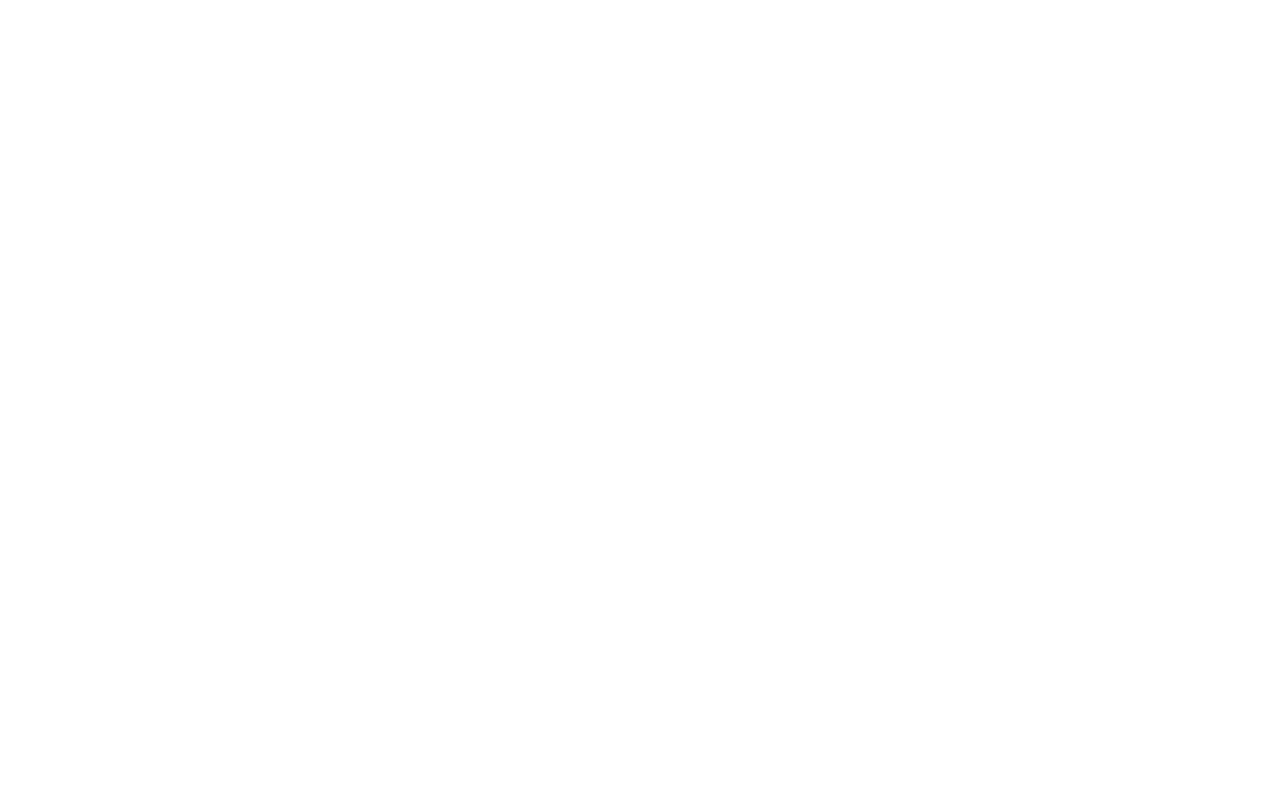
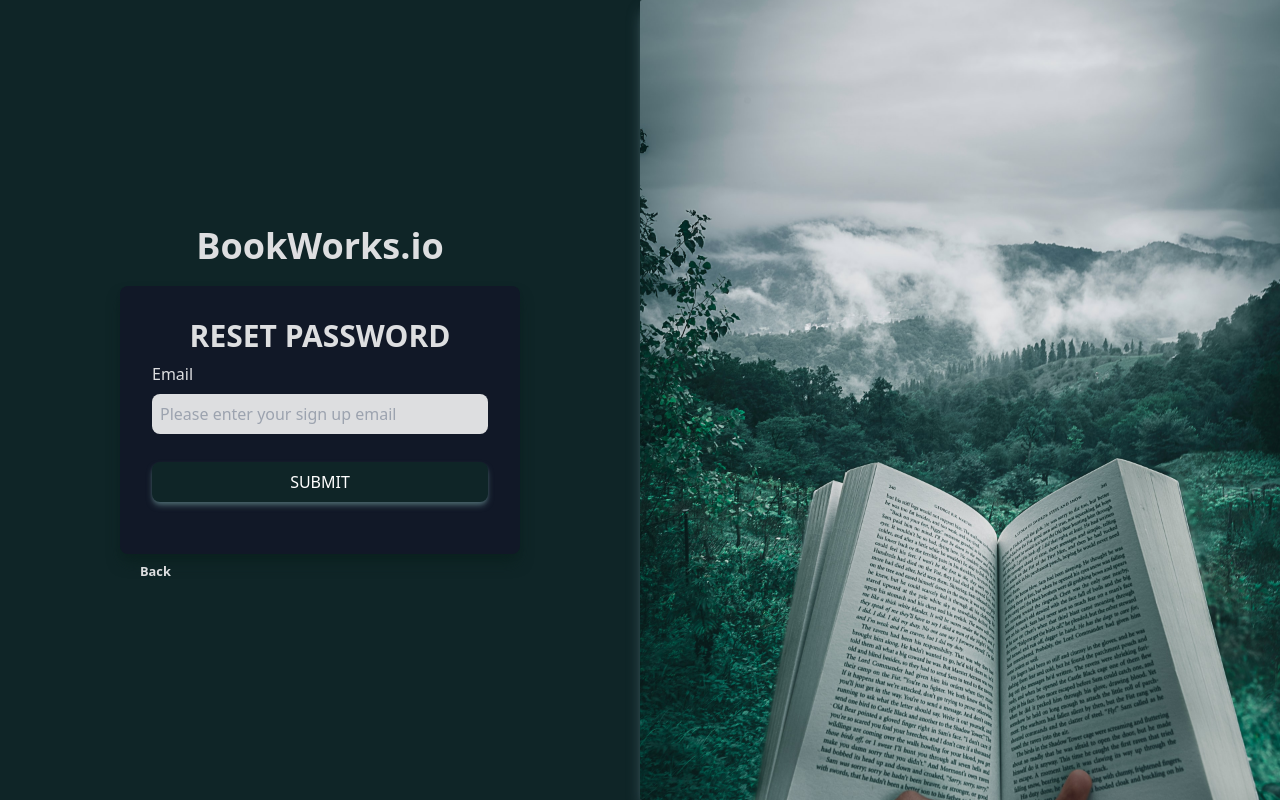
Before and after one commit to HughesSeanKyle/project-three-top-library, a React (Create React App) app: page /auth/forgot-password in a window 1280 px wide. Before the commit this address had no page. Built offline with nearby package versions, Linux system fonts and the light colour scheme.

Commit message:
Forgot password page

```diff
--- a/src/App.js
+++ b/src/App.js
@@ -3,6 +3,7 @@
 import { BrowserRouter, Route, Routes, Redirect } from 'react-router-dom';
 import SignIn from './pages/SignIn';
 import SignUp from './pages/SignUp';
+import ForgotPassword from './pages/ForgotPassword';
 
 function App() {
 	return (
@@ -10,6 +11,8 @@
 			<Routes>
 				<Route path={'/auth/signin'} element={<SignIn />} />
 				<Route path={'/auth/signup'} element={<SignUp />} />
+				<Route path={'/auth/forgot-password'} element={<ForgotPassword />} />
+
 				<Route path={'/'} element={<SignIn />} />
 			</Routes>
 		</BrowserRouter>
--- a/src/index.css
+++ b/src/index.css
@@ -1,6 +1,14 @@
 @tailwind base;
 @tailwind components;
 @tailwind utilities;
+
+.signup-heading {
+	padding-top: 50px;
+}
+
+.signup-form {
+	margin-top: 15px;
+}
 
 @media (max-width: 480px) {
 	.form-padding {
@@ -34,4 +42,12 @@
 	.mobile-width-reset {
 		width: 95%;
 	}
+
+	.signup-heading {
+		padding-top: 0px;
+	}
+
+	.signup-form {
+		margin-top: 9px;
+	}
 }
--- /dev/null
+++ b/src/pages/ForgotPassword.js
@@ -0,0 +1,47 @@
+import React, { useState, useEffect } from 'react';
+import { Link } from 'react-router-dom';
+import signUpImage from '../assets/images/signup-image.jpg';
+
+const ForgotPassword = () => {
+	return (
+		<div className="bg-custom-green grid xl:grid-cols-2 lg:grid-cols-2 md:grid-cols-1 h-screen w-full">
+			<div className="flex flex-col justify-center content-center items-center form-padding image-bg-mobile-only dark-layer">
+				<h2 className="text-4xl text-custom-white font-bold text-center my-5  mobile-z-index">
+					BookWorks.io
+				</h2>
+				<form className="max-w-[400px] w-full mx-auto rounded-lg shadow-lg shadow-custom-black bg-gray-900 p-8 px-8 mobile-z-index">
+					<h2 className="text-3xl text-custom-white font-bold text-center">
+						RESET PASSWORD
+					</h2>
+					<div className="flex flex-col text-custom-white py-2">
+						<label>Email</label>
+						<input
+							className="rounded-lg bg-custom-white mt-2 p-2 focus:border-blue-900 focus:outline-none focus:ring focus:ring-custom-gray"
+							type="email"
+							placeholder="Please enter your sign up email"
+						/>
+					</div>
+					<button className="w-full my-5 py-2 bg-custom-green shadow-md shadow-custom-gray text-white font-light rounded-lg hover:shadow-md hover:shadow-custom-white hover:bg-custom-green-500">
+						SUBMIT
+					</button>
+				</form>
+				<div className="max-w-[360px] flex flex-wrap mt-1 mb-3 relative w-2/3 mobile-width-reset text-custom-white font-semibold">
+					<div className="w-1/2">
+						<Link to="/auth/signin">
+							<small>Back</small>
+						</Link>
+					</div>
+				</div>
+			</div>
+			<div className="hidden lg:block shadow-lg inset-0 rounded-l-lg shadow-lg shadow-custom-gray">
+				<img
+					className="rounded-l-sm w-full h-screen object-cover"
+					src={signUpImage}
+					alt=""
+				/>
+			</div>
+		</div>
+	);
+};
+
+export default ForgotPassword;
--- a/src/pages/SignUp.js
+++ b/src/pages/SignUp.js
@@ -5,11 +5,11 @@
 const SignUp = () => {
 	return (
 		<div className="bg-custom-green grid xl:grid-cols-2 lg:grid-cols-2 md:grid-cols-1 h-screen w-full">
-			<div className="flex flex-col justify-center content-center items-center form-padding image-bg-mobile-only dark-layer">
-				<h2 className="text-4xl text-custom-white font-bold text-center my-5  mobile-z-index">
+			<div className="bg-custom-green overflow-y-auto flex flex-col justify-center content-center items-center form-padding image-bg-mobile-only dark-layer">
+				<h2 className="xl:mt-5 xl:mb-5 sm:mt-0 sm:mb-0 text-4xl text-custom-white font-bold text-center mobile-z-index signup-heading">
 					BookWorks.io
 				</h2>
-				<form className="max-w-[400px] w-full mx-auto rounded-lg shadow-lg shadow-custom-black bg-gray-900 p-8 px-8 mobile-z-index">
+				<form className="max-w-[400px] w-full mx-auto rounded-lg shadow-lg shadow-custom-black bg-gray-900 p-8 px-8 mobile-z-index signup-form">
 					<h2 className="text-4xl text-custom-white font-bold text-center">
 						SIGN UP
 					</h2>
```
Also changed, not shown: 1 other file (tests, documents, lock files or other folders).
